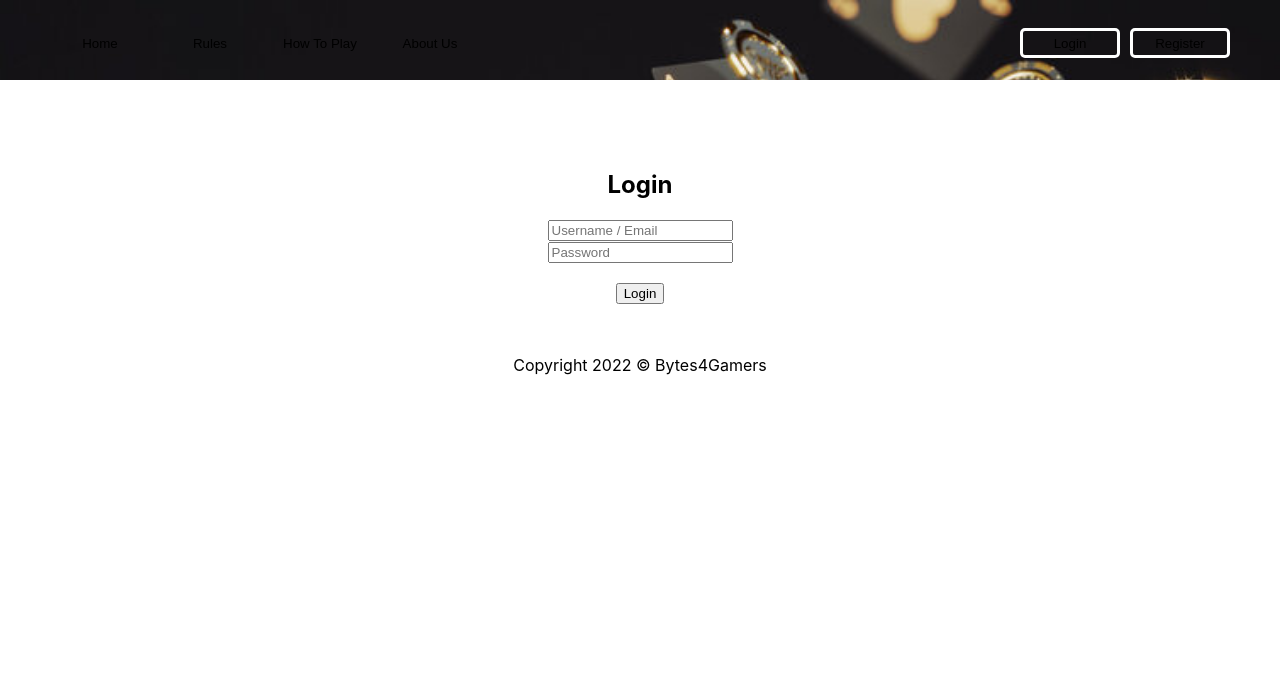
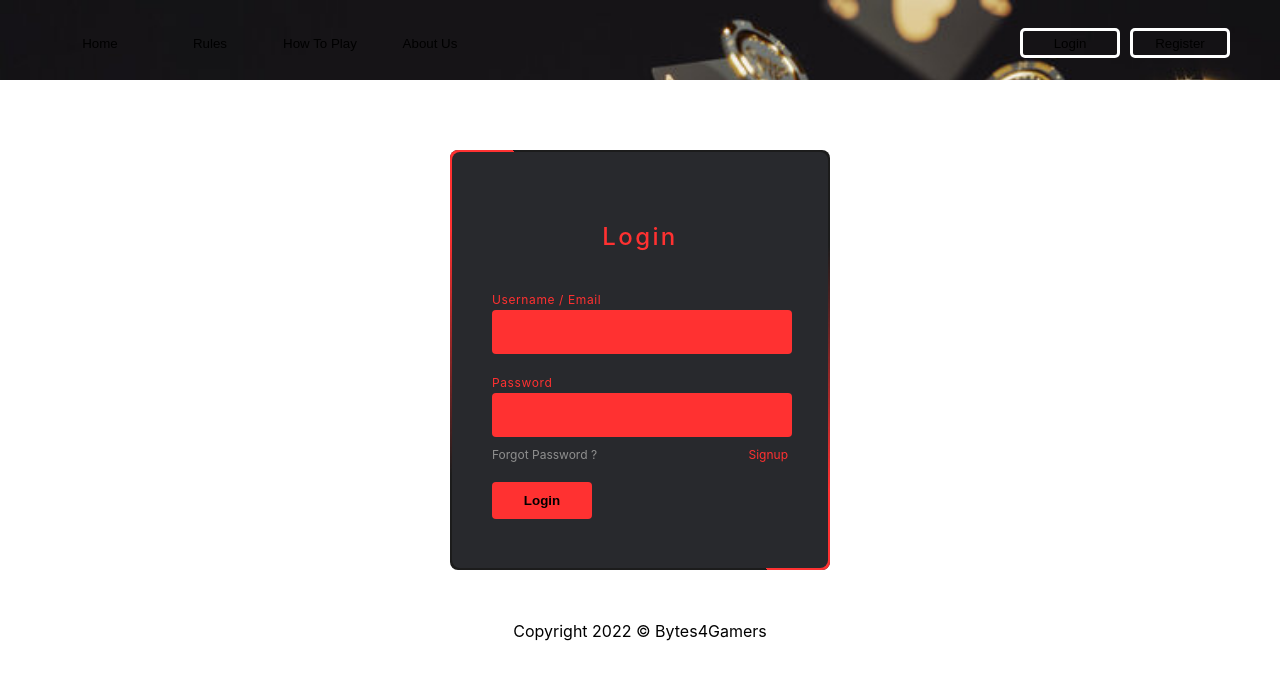
Before and after one commit to Fernot94/Bytes4Gamers-Final-Next, a Next.js app: page /Login in a window 1280 px wide. Shown: the top 680 px of the page. Built offline with nearby package versions, Linux system fonts and the light colour scheme.

Commit message:
css login register

```diff
--- a/pages/Login.jsx
+++ b/pages/Login.jsx
@@ -24,25 +24,34 @@ export default function SignUp() {
 
   return (
     <div className="signupMain">
+      <div className="box">
+        <form autoComplete="off">
           <h2>Login</h2>
-      <form>
+          <div className="inputBox">
             <input
-          placeholder="Username / Email"
               type="text"
               value={usernameOrEmail}
               onChange={(e) => setUsernameOrEmail(e.target.value)}
             />
-        <br />
+            <span>Username / Email</span>
+            <i></i>
+          </div>
+          <div className="inputBox">
             <input
-          placeholder="Password"
               type="password"
               value={userpassword}
               onChange={(e) => setUserPassword(e.target.value)}
             />
-        <br />
+            <span>Password</span>
+            <i></i>
+          </div>
+          <div class="links">
+            <a href="#">Forgot Password ?</a>
+            <a href="#">Signup</a>
+          </div>
+          <input className="inputLogin" value={"Login"} type={"submit"} onClick={() => setForm()}></input>
         </form>
-      <br />
-      <button onClick={() => setForm()}>Login</button>
+      </div>
     </div>
   );
 }
--- a/styles/globals.css
+++ b/styles/globals.css
@@ -26,10 +26,9 @@ a {
   }
 
   body {
-   /*background-image: url("/red-background.jpg"); */
+    /*background-image: url("/red-background.jpg"); */
     color: white;
-    background: black;
-
+    background: #23242a;
 
   }
 }
@@ -50,7 +49,7 @@ a {
 
 }
 
-.abas{
+.abas {
   position: absolute;
   top: 28px;
   left: 50px;
@@ -59,7 +58,7 @@ a {
 
 }
 
-.abas button{
+.abas button {
   width: 100px;
   height: 30px;
   background-color: transparent;
@@ -67,13 +66,13 @@ a {
   border-radius: 5px;
 }
 
-.abas button:hover{
+.abas button:hover {
   width: 100px;
   height: 30px;
   background-color: darkred;
 }
 
-.abas button:disabled{
+.abas button:disabled {
   width: 100px;
   height: 30px;
   background-color: darkred;
@@ -88,7 +87,7 @@ a {
   gap: 10px;
 }
 
-.auth button{
+.auth button {
   width: 100px;
   height: 30px;
   background-color: transparent;
@@ -96,7 +95,7 @@ a {
   border-radius: 5px;
 }
 
-.auth button:hover{
+.auth button:hover {
   width: 100px;
   height: 30px;
   background-color: darkred;
@@ -115,24 +114,27 @@ a {
 
 }
 
-.games{
+.games {
   display: grid;
   grid-template-columns: repeat(3, 1fr);
   row-gap: 70px;
   column-gap: 20px;
 }
 
-.gamePokerImg, .disableGames {
+.gamePokerImg,
+.disableGames {
   border-radius: 25px;
   width: 400px;
   cursor: pointer;
 }
-.disableGames{
+
+.disableGames {
   cursor: not-allowed;
 }
 
 
-.gamePokerImg:hover, .disableGames:hover{
+.gamePokerImg:hover,
+.disableGames:hover {
   opacity: 0.5;
   transition: opacity 0.3s ease-in-out;
 }
@@ -161,7 +163,10 @@ a {
 
 }
 
-.learn, .handRanking, .Rules, .hands{
+.learn,
+.handRanking,
+.Rules,
+.hands {
   margin-right: 25px;
   margin-left: 25px;
 
@@ -235,6 +240,7 @@ a {
   align-items: center;
   justify-content: center;
 }
+
 .flop {
   display: flex;
   flex-direction: row;
@@ -244,6 +250,7 @@ a {
   position: absolute;
   left: 40vw;
 }
+
 .turn {
   display: flex;
   flex-direction: row;
@@ -252,6 +259,7 @@ a {
   position: absolute;
   left: 51.7vw;
 }
+
 .river {
   display: flex;
   flex-direction: row;
@@ -307,7 +315,7 @@ a {
   justify-content: center;
 }
 
-.footer{
+.footer {
   margin-top: 35px;
   display: flex;
   flex-direction: column;
@@ -318,19 +326,19 @@ a {
 /* ------------END-------------- */
 
 /* About Us */
-.aboutUsMain{
+.aboutUsMain {
   display: flex;
   flex-direction: column;
   justify-content: center;
   align-items: center;
 }
-.{
 
-}
+. {}
 
 .creatorsPic {
   width: 70vw;
 }
+
 /* ------------END-------------- */
 
 /* Donations */
@@ -340,7 +348,7 @@ a {
   align-items: center;
 }
 
-.donations button{
+.donations button {
   width: 150px;
   height: 30px;
   background-color: transparent;
@@ -348,9 +356,10 @@ a {
   border-radius: 5px;
 }
 
-.donations button:hover{
+.donations button:hover {
   background-color: lightgreen;
 }
+
 /* ------------END-------------- */
 
 /* Rules */
@@ -369,6 +378,7 @@ a {
 .ruleExemple {
   width: 25vw;
 }
+
 /* ------------END-------------- */
 
 /* Sign up */
@@ -415,3 +425,189 @@ a {
 }
 
 /* ------------END-------------- */
+
+/* Login */
+
+@import url('https://fonts.googleapis.com/css2?family=Poppins:wght@300;400;500;600;700;800;900&display=swap');
+
+
+/* {
+	margin: 0;
+	padding: 0;
+	box-sizing: border-box;
+  font-family: 'Poppins', sans-serif;
+}
+body
+{
+	display: flex;
+	justify-content: center;
+	align-items: center;
+	min-height: 100vh;
+	flex-direction: column;
+} */
+.box {
+  position: relative;
+  width: 380px;
+  height: 420px;
+  background: #1c1c1c;
+  border-radius: 8px;
+  overflow: hidden;
+}
+
+.box::before {
+  content: '';
+  z-index: 1;
+  position: absolute;
+  top: -50%;
+  left: -50%;
+  width: 380px;
+  height: 420px;
+  transform-origin: bottom right;
+  background: linear-gradient(0deg, transparent, #FF3131, #FF3131);
+  animation: animate 6s linear infinite;
+}
+
+.box::after {
+  content: '';
+  z-index: 1;
+  position: absolute;
+  top: -50%;
+  left: -50%;
+  width: 380px;
+  height: 420px;
+  transform-origin: bottom right;
+  background: linear-gradient(0deg, transparent, #FF3131, #FF3131);
+  animation: animate 6s linear infinite;
+  animation-delay: -3s;
+}
+
+.registerBox{
+  height: 670px;
+}
+.registerBox::before{
+  height: 670px;
+}
+.registerBox::after{
+  height: 670px;
+}
+
+@keyframes animate {
+  0% {
+    transform: rotate(0deg);
+  }
+
+  100% {
+    transform: rotate(360deg);
+  }
+}
+
+form {
+  position: absolute;
+  inset: 2px;
+  background: #28292d;
+  padding: 50px 40px;
+  border-radius: 8px;
+  z-index: 2;
+  display: flex;
+  flex-direction: column;
+}
+
+h2 {
+  color: #FF3131;
+  font-weight: 500;
+  text-align: center;
+  letter-spacing: 0.1em;
+}
+
+.inputBox {
+  position: relative;
+  width: 300px;
+  margin-top: 35px;
+}
+
+.inputBox input {
+  position: relative;
+  width: 100%;
+  padding: 20px 10px 10px;
+  background: transparent;
+  outline: none;
+  box-shadow: none;
+  border: none;
+  color: #23242a;
+  font-size: 1em;
+  letter-spacing: 0.05em;
+  transition: 0.5s;
+  z-index: 10;
+}
+
+.inputBox span {
+  position: absolute;
+  left: 0;
+  padding: 20px 0px 10px;
+  pointer-events: none;
+  font-size: 1em;
+  color: #8f8f8f;
+  letter-spacing: 0.05em;
+  transition: 0.5s;
+}
+
+.inputBox input:valid~span,
+.inputBox input:focus~span {
+  color: #FF3131;
+  transform: translateX(0px) translateY(-34px);
+  font-size: 0.75em;
+}
+
+.inputBox i {
+  position: absolute;
+  left: 0;
+  bottom: 0;
+  width: 100%;
+  height: 2px;
+  background: #FF3131;
+  border-radius: 4px;
+  overflow: hidden;
+  transition: 0.5s;
+  pointer-events: none;
+  z-index: 9;
+}
+
+.inputBox input:valid~i,
+.inputBox input:focus~i {
+  height: 44px;
+}
+
+.links {
+  display: flex;
+  justify-content: space-between;
+}
+
+.links a {
+  margin: 10px 0;
+  font-size: 0.75em;
+  color: #8f8f8f;
+  text-decoration: beige;
+}
+
+.links a:hover,
+.links a:nth-child(2) {
+  color: #FF3131;
+}
+
+input[type="submit"] {
+  border: none;
+  outline: none;
+  padding: 11px 25px;
+  background: #FF3131;
+  cursor: pointer;
+  border-radius: 4px;
+  font-weight: 600;
+  width: 100px;
+  margin-top: 10px;
+}
+
+input[type="submit"]:active {
+  opacity: 0.8;
+}
+
+/* ------------END-------------- */
```
Also changed, not shown: pages/register.jsx (+24 -14 lines). Lines whose indentation alone changed are shown as unchanged.
